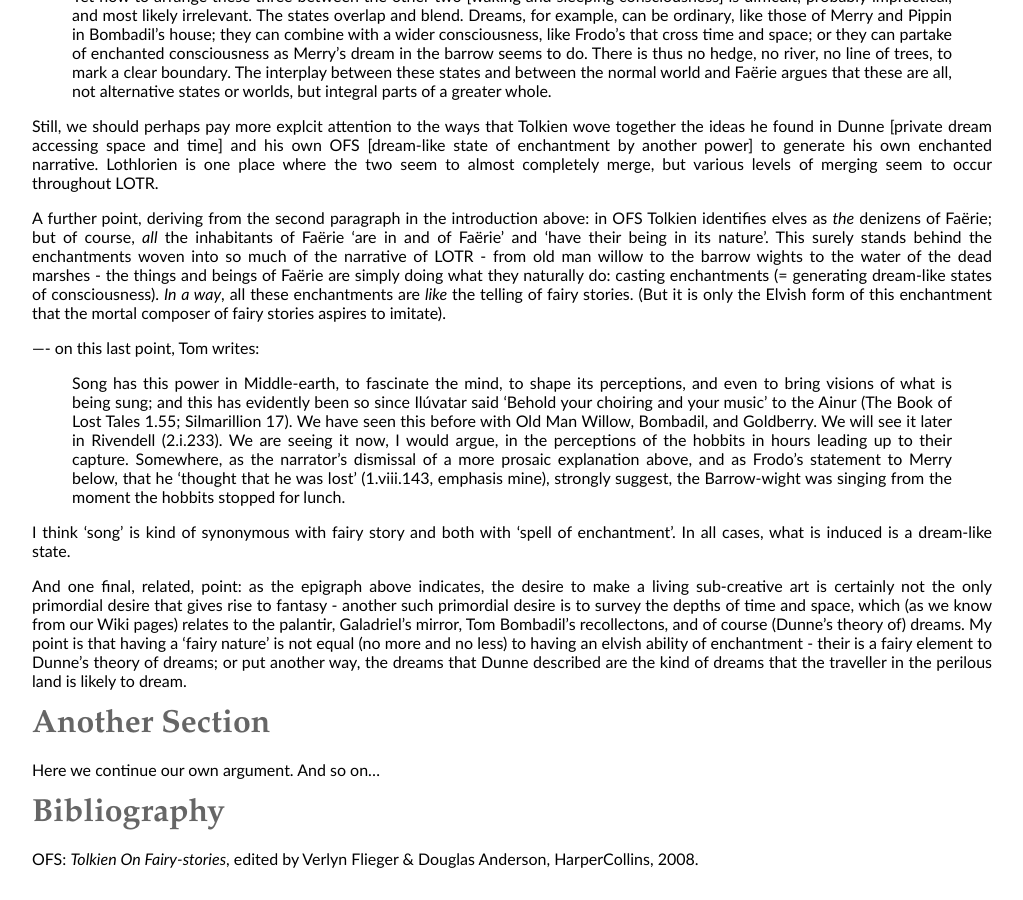
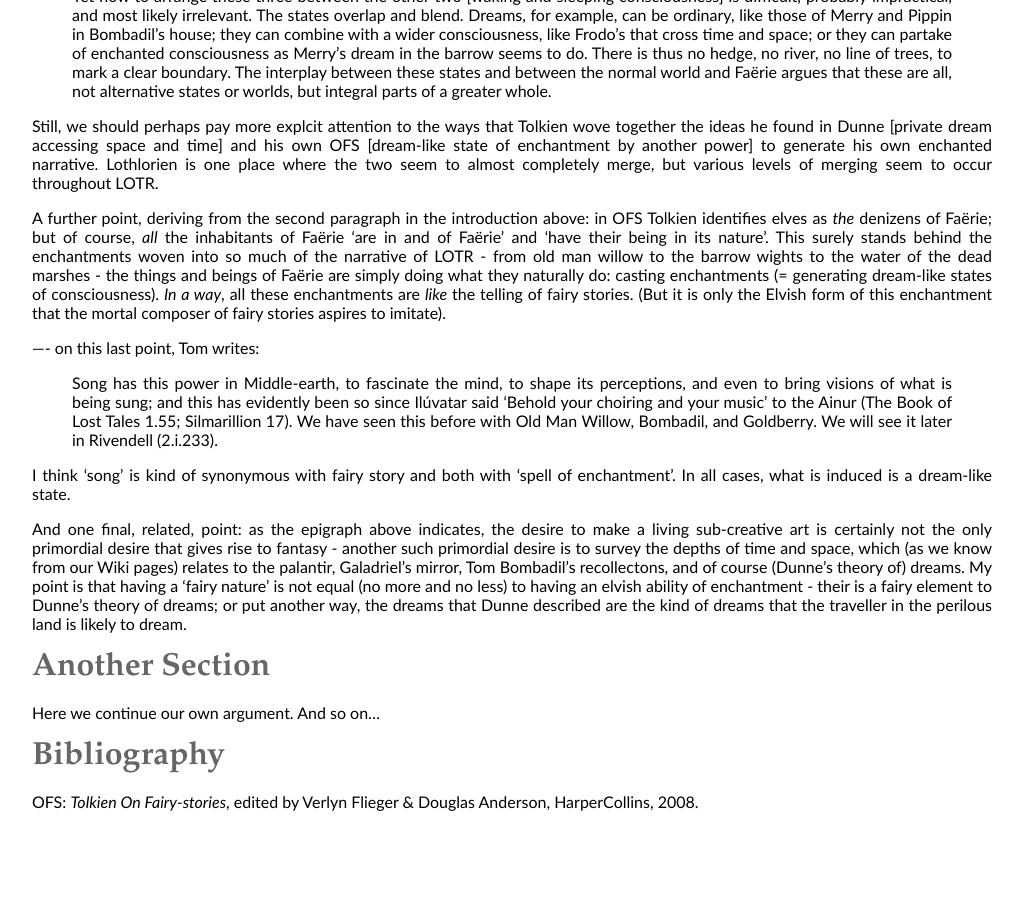
Before and after one commit to uoou/AWildernessOfDragons, a Jekyll site: the page built from essay.md, in a window 1280 px wide and 900 px high, scrolled down 2540 px. Shown: the whole window, without its empty margins (0-1023 px from the left). Built offline with Jekyll 4.4.1, drawn with Linux system fonts in a browser that asks for light colours; Markdown is read by kramdown in place of the engine named in the settings; after the commit the page ends 3383 px from its top, so only the background shows below that.

Commit message:
Update essay.md

```diff
--- a/essay.md
+++ b/essay.md
@@ -80,7 +80,7 @@ A further point, deriving from the second paragraph in the introduction above: i
 
 ---- on this last point, Tom writes:
 
->Song has this power in Middle-earth, to fascinate the mind, to shape its perceptions, and even to bring visions of what is being sung; and this has evidently been so since Ilúvatar said 'Behold your choiring and your music' to the Ainur (The Book of Lost Tales 1.55; Silmarillion 17).  We have seen this before with Old Man Willow, Bombadil, and Goldberry.  We will see it later in Rivendell (2.i.233).  We are seeing it now, I would argue, in the perceptions of the hobbits in hours leading up to their capture. Somewhere, as the narrator's dismissal of a more prosaic explanation above, and as Frodo's statement to Merry below, that he 'thought that he was lost' (1.viii.143, emphasis mine), strongly suggest, the Barrow-wight was singing from the moment the hobbits stopped for lunch.
+>Song has this power in Middle-earth, to fascinate the mind, to shape its perceptions, and even to bring visions of what is being sung; and this has evidently been so since Ilúvatar said 'Behold your choiring and your music' to the Ainur (The Book of Lost Tales 1.55; Silmarillion 17).  We have seen this before with Old Man Willow, Bombadil, and Goldberry.  We will see it later in Rivendell (2.i.233).
 
 I think 'song' is kind of synonymous with fairy story and both with 'spell of enchantment'. In all cases, what is induced is a dream-like state.
 
```
